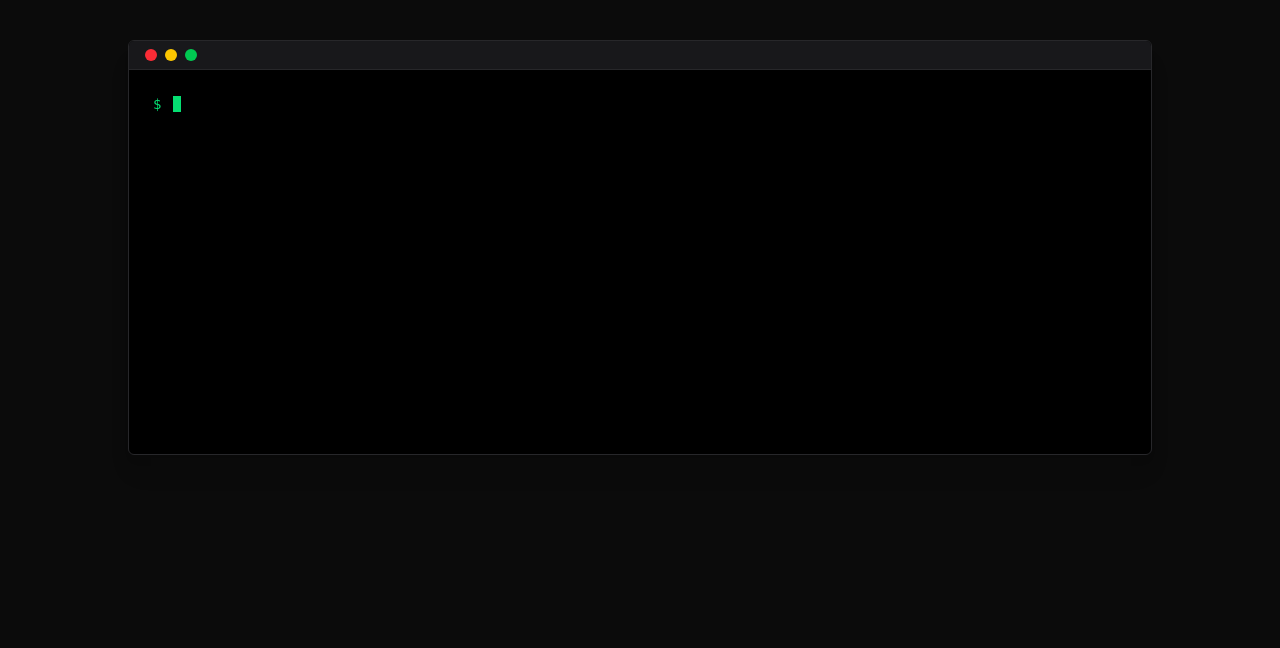
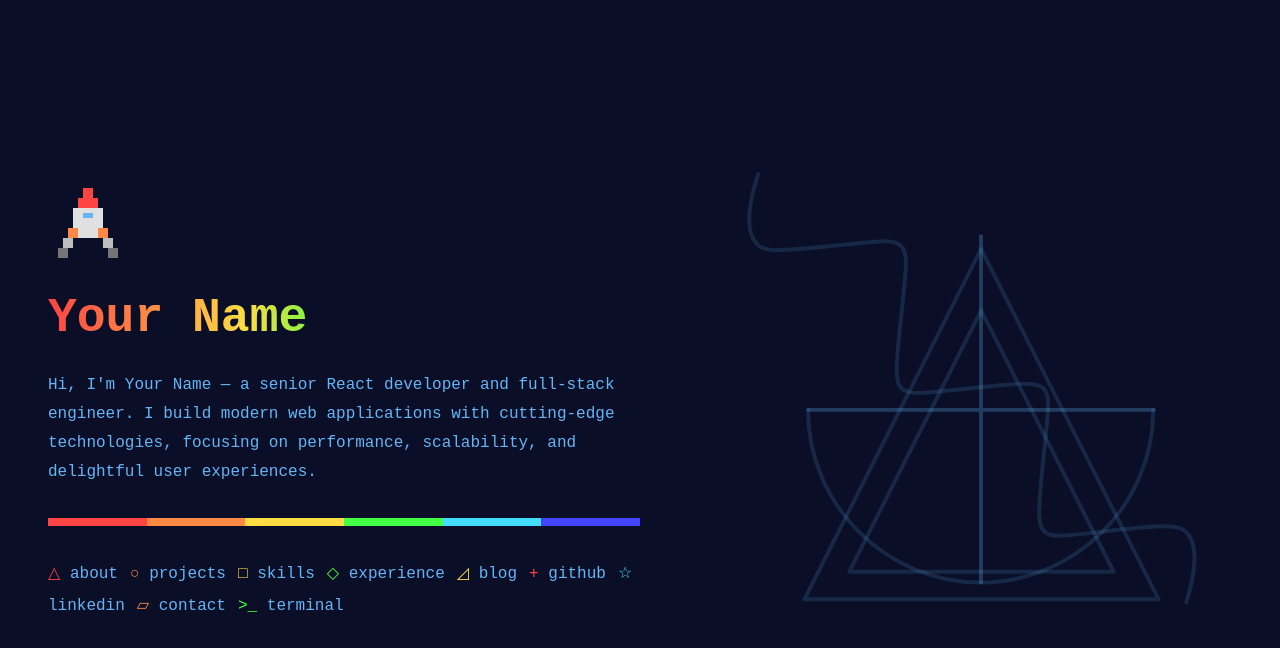
Before and after one commit to rasoolzia/mrzd-portfolio, a React (Vite) app: page / in a window 1280 px wide. Shown: the top 648 px of the page. Built offline with nearby package versions, Linux system fonts and the light colour scheme.

Commit message:
feat: update Home.tsx

```diff
--- a/src/pages/Home.tsx
+++ b/src/pages/Home.tsx
@@ -1,15 +1,33 @@
 import { useState } from 'react';
+import Portfolio from '../components/portfolio/Portfolio';
 import Terminal from '../components/terminal/Terminal';
 
 export default function Home() {
-   const [showTerminal, setShowTerminal] = useState(true);
+   const [showTerminal, setShowTerminal] = useState(false);
 
    return (
-      <main className="min-h-screen p-6 md:p-10">
-         {showTerminal ? (
-            <Terminal setShowTerminal={setShowTerminal} />
-         ) : (
-            <button onClick={() => setShowTerminal(true)}>show terminal</button>
+      <main style={{ position: 'relative', minHeight: '100vh' }}>
+         <Portfolio onShowTerminal={() => setShowTerminal(true)} />
+
+         {showTerminal && (
+            <div
+               style={{
+                  position: 'fixed',
+                  inset: 0,
+                  zIndex: 50,
+                  background: 'rgba(10, 14, 39, 0.85)',
+                  backdropFilter: 'blur(4px)',
+                  display: 'flex',
+                  alignItems: 'center',
+                  justifyContent: 'center',
+               }}
+               onClick={(e) => {
+                  // close overlay when clicking the backdrop
+                  if (e.target === e.currentTarget) setShowTerminal(false);
+               }}
+            >
+               <Terminal setShowTerminal={setShowTerminal} />
+            </div>
          )}
       </main>
    );
```
